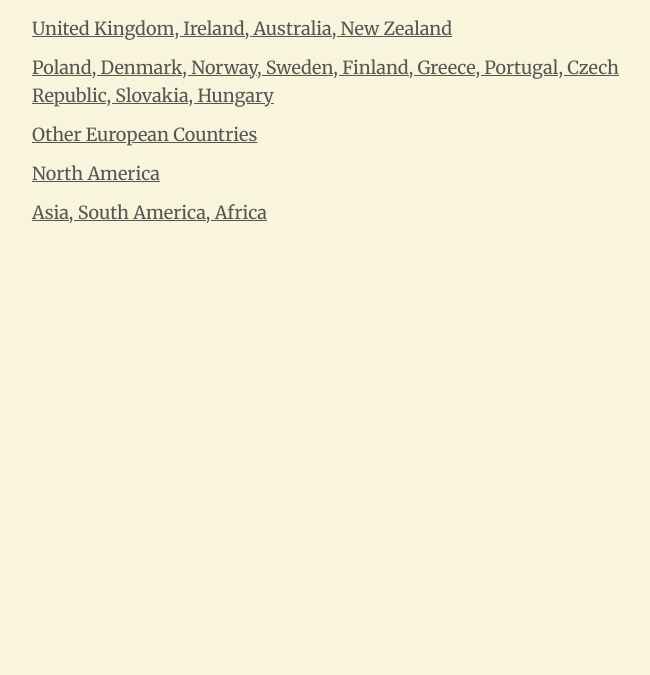
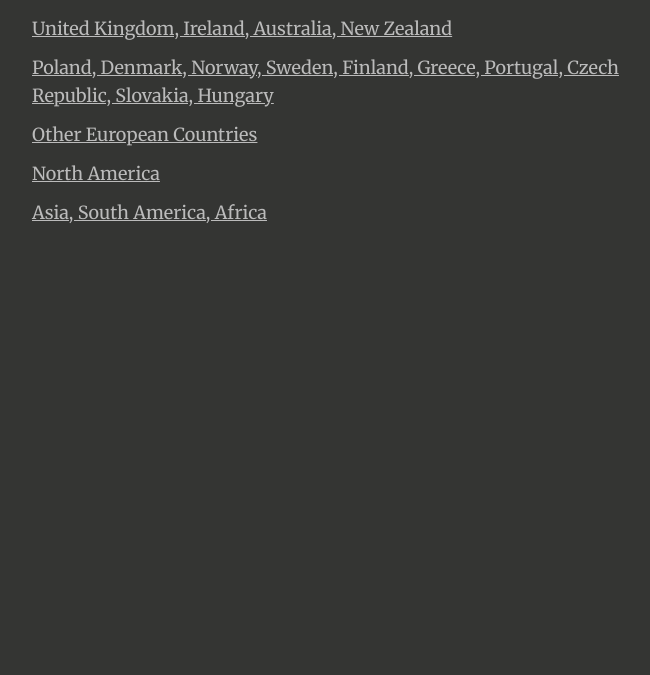
Before and after one commit to ezShroom/how-to-lights, a plain HTML site: page index.html in a window 1280 px wide. Shown: the part 125-800 px from the top of the page, without its empty margins (283-933 px from the left). Drawn offline with Linux system fonts and the dark colour scheme.

Commit message:
Add files via upload

```diff
--- a/base.css
+++ b/base.css
@@ -1,3 +1,15 @@
+@media (prefers-color-scheme: dark) {
+    body {
+        color: #f8f5dc !important; /* Light text color */
+        background-color: #343533 !important; /* Dark background */
+    }
+    a {
+        color: #bbb !important; /* Lighter link color for dark mode */
+    }
+    a:hover {
+        color: #fff !important; /* Even lighter on hover */
+    }
+}
 body {
     color: #343533;
     background-color: #f8f5dc;
@@ -18,5 +30,5 @@ a {
     transition: color 0.5s ease;
 }
 a:hover {
-    color: #000
+    color: #000;
 }
```
